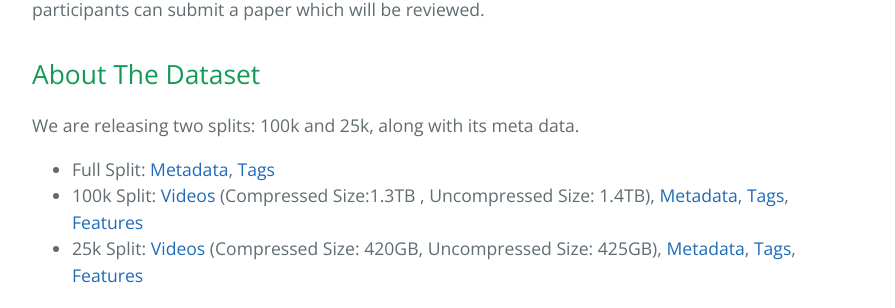
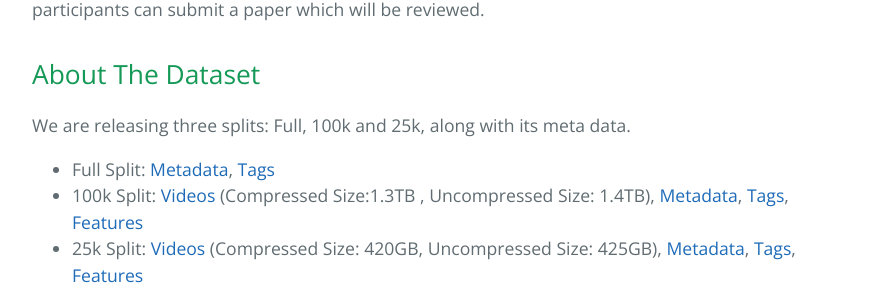
Before and after one commit to midas-research/noisy-mmvu, a Jekyll site: the page built from index.md, in a window 1280 px wide and 900 px high, scrolled down 1851 px. Shown: the part 147-455 px from the top of the window, without its empty margins (192-1087 px from the left). Built offline with Jekyll 4.4.1, drawn with Linux system fonts in a browser that asks for light colours; our own code applies the rules of GitHub Pages for plain Markdown files.

Commit message:
Added split info

```diff
--- a/index.md
+++ b/index.md
@@ -54,7 +54,7 @@ We invite researchers and participants to demonstrate effectiveness of learning
 
 ## About The Dataset
 
-We are releasing two splits: 100k and 25k, along with its meta data.
+We are releasing three splits: Full, 100k and 25k, along with its meta data.
 
 - Full Split: [Metadata](https://drive.google.com/file/d/1Zj0Lf4JYUc_8pnHyKe23ctAWWn3JCR9q/view?usp=sharing), [Tags](https://drive.google.com/file/d/12Hc1bUrTxzB9mKDwJ2bT4HFtx4AqKucZ/view?usp=sharing)
 - 100k Split: [Videos](https://drive.google.com/file/d/19_ddJZkgTVDNC2Hwp4ZWKhV4hfF2N6zv/view?usp=sharing) (Compressed Size:1.3TB , Uncompressed Size: 1.4TB), [Metadata](https://drive.google.com/file/d/1f81Q-N7DY21wFenS1ThbgO7kWpWGJseb/view?usp=sharing), [Tags](https://drive.google.com/file/d/11uSVC3dw9Om7bT25hC_pqh7WPNRBQMXW/view?usp=sharing), [Features](https://drive.google.com/file/d/19qIUb4iOprVm-M3cI7d_5fJzTnzArepO/view?usp=sharing)
```
